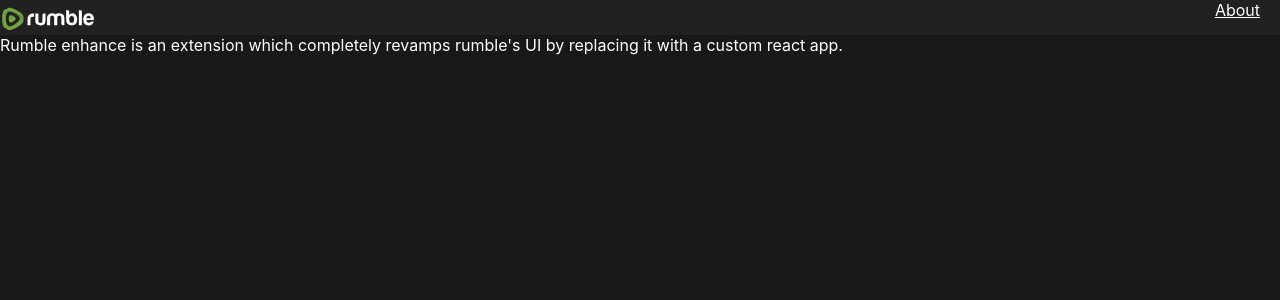
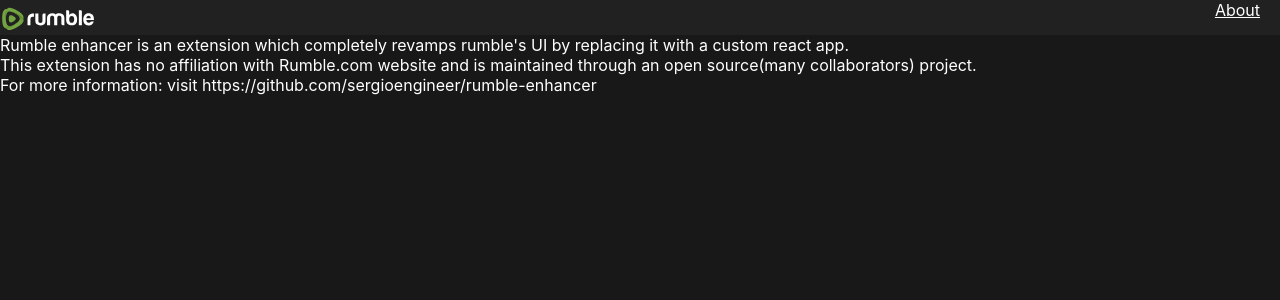
Before and after one commit to sergioengineer/rumble-enhancer, a React (Vite) app: page /about in a window 1280 px wide. Shown: the top 300 px of the page. Built offline with nearby package versions, Linux system fonts and the light colour scheme.

Commit message:
More info in about page. Home videos now properly redirect to video page.

```diff
--- a/extension/scripts/content.js
+++ b/extension/scripts/content.js
@@ -6,10 +6,10 @@
     <meta name="viewport" content="width=device-width, initial-scale=1.0" />
     <title>Rumble Enhanced</title>
   <link rel="stylesheet" href="${chrome.runtime.getURL(
-      "dist/assets/index.1defd757.css",
+      "dist/assets/index.cef73a53.css",
     )}" />`
     {
         const script = document.createElement("script")
-        script.src = chrome.runtime.getURL("dist/assets/index.18f8bbe7.js")
+        script.src = chrome.runtime.getURL("dist/assets/index.fdf8e6f3.js")
         document.body.appendChild(script)
     }
--- a/src/App.css
+++ b/src/App.css
@@ -31,6 +31,7 @@
   display: flex;
   width: 100vw;
   min-height: 100vh;
+  overflow-x: hidden;
 }
 .content {
   display: flex;
--- a/src/App.tsx
+++ b/src/App.tsx
@@ -5,6 +5,7 @@
 import Header from "./components/Header"
 import About from "./pages/About"
 import Home from "./pages/Home"
+import VideoPage from "./pages/VideoPage"
 
 const App: React.FC = () => {
   const [count, setCount] = useState(0)
@@ -15,6 +16,7 @@
         <Header />
         <section className="content">
           <Routes>
+            <Route path="/:id" element={<VideoPage />} />
             <Route path="/about" element={<About />} />
             <Route path="/" element={<Home />} />
           </Routes>
--- a/src/components/VideoContainer/index.tsx
+++ b/src/components/VideoContainer/index.tsx
@@ -1,4 +1,5 @@
 import { HTMLProps } from "react"
+import { Link } from "react-router-dom"
 
 interface Props extends HTMLProps<HTMLDivElement> {
   anchor: HTMLAnchorElement
@@ -8,12 +9,17 @@
   const heading = anchor.querySelector(".mediaList-heading")?.textContent
 
   return (
-    <div style={{ display: "inline-flex", flexDirection: "column" }} {...props}>
-      <div style={{ width: "100%" }}>
-        <img src={img?.src} width={"100%"}></img>
+    <Link to={anchor.href.replace("https://rumble.com/", "")}>
+      <div
+        style={{ display: "inline-flex", flexDirection: "column" }}
+        {...props}
+      >
+        <div style={{ width: "100%" }}>
+          <img src={img?.src} width={"100%"}></img>
+        </div>
+        <label>{heading}</label>
       </div>
-      <label>{heading}</label>
-    </div>
+    </Link>
   )
 }
 
--- a/src/pages/About.tsx
+++ b/src/pages/About.tsx
@@ -1,8 +1,16 @@
 const About: React.FC = () => {
   return (
     <div>
-      Rumble enhance is an extension which completely revamps rumble's UI by
+      Rumble enhancer is an extension which completely revamps rumble's UI by
       replacing it with a custom react app.
+      <br />
+      This extension has no affiliation with Rumble.com website and is
+      maintained through an open source(many collaborators) project.
+      <br />
+      <label>
+        For more information: visit
+        https://github.com/sergioengineer/rumble-enhancer
+      </label>
     </div>
   )
 }
--- /dev/null
+++ b/src/pages/VideoPage.tsx
@@ -0,0 +1,5 @@
+const VideoPage: React.FC = () => {
+  return <div>oi video page</div>
+}
+
+export default VideoPage
```
